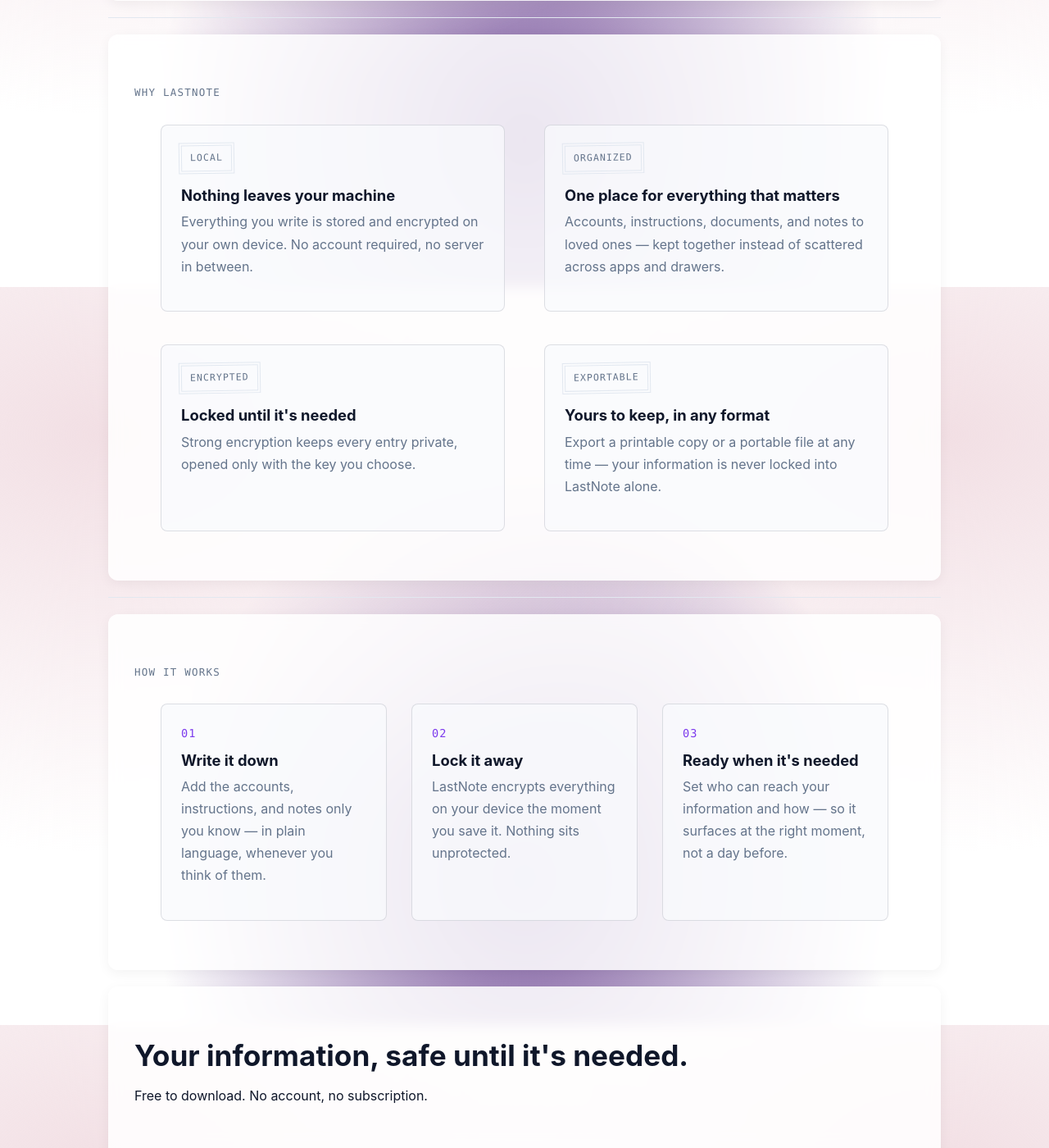
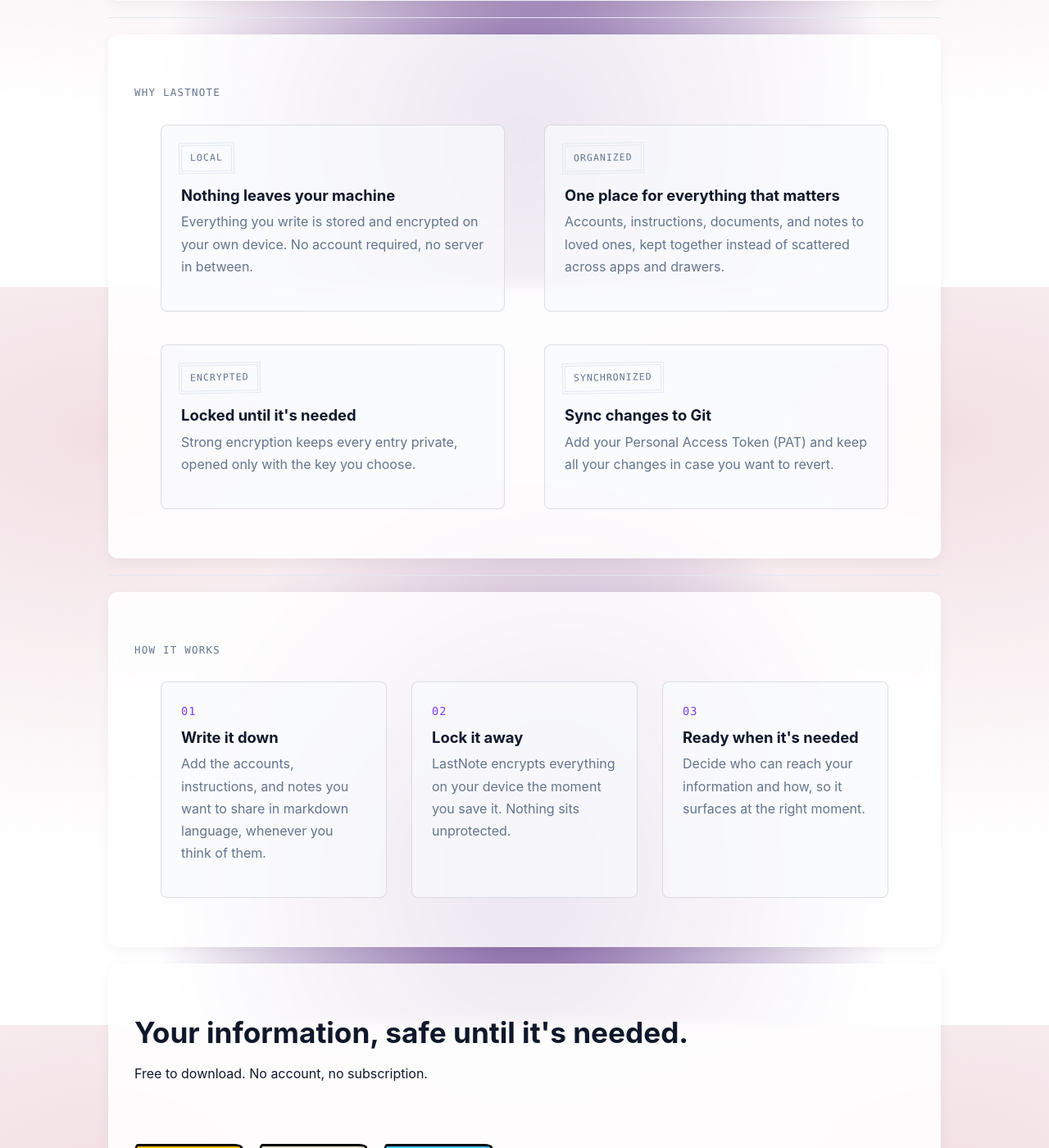
Before and after one commit to roupasz/lastnote, a Jekyll site: the page built from index.html, in a window 1280 px wide and 1400 px high, scrolled down 550 px. Shown: the whole window at 82% size. Built offline with Jekyll 4.4.1, drawn with Linux system fonts in a browser that asks for light colours.

Commit message:
doc: fix wording

```diff
--- a/_config.yml
+++ b/_config.yml
@@ -1,9 +1,9 @@
 title: LastNote
 tagline: "Keep important information safe and ready for the right moment."
 description: >-
-  LastNote is a desktop app for keeping the information that matters most —
-  passwords, instructions, accounts, documents — safe, organized, and ready
-  for the moment someone actually needs it.
+  LastNote holds the things that matter most, accounts, instructions,
+  documents, locked away until the moment someone
+  actually needs them.
 email: "roupasz@gmail.com"
 demo_video_url: ""
 
--- a/assets/css/style.scss
+++ b/assets/css/style.scss
@@ -27,7 +27,7 @@
 // Day / night theme variables
 // Cards (hero/features/how/cta) stay white with dark ink text in both
 // themes, so only the page background, header, footer, and accents need
-// to swap — that's what keeps text readable through the transition.
+// to swap, that's what keeps text readable through the transition.
 // ---------------------------------------------
 :root {
   // Day: Light pastels over crisp white
--- a/index.html
+++ b/index.html
@@ -48,7 +48,7 @@
       <div class="feature-card reveal reveal--stagger-2">
         <span class="stamp stamp--muted">Organized</span>
         <h3>One place for everything that matters</h3>
-        <p>Accounts, instructions, documents, and notes to loved ones — kept
+        <p>Accounts, instructions, documents, and notes to loved ones, kept
           together instead of scattered across apps and drawers.</p>
       </div>
       <div class="feature-card reveal reveal--stagger-3">
@@ -58,10 +58,10 @@
           key you choose.</p>
       </div>
       <div class="feature-card reveal reveal--stagger-4">
-        <span class="stamp stamp--muted">Exportable</span>
-        <h3>Yours to keep, in any format</h3>
-        <p>Export a printable copy or a portable file at any time — your
-          information is never locked into LastNote alone.</p>
+        <span class="stamp stamp--muted">Synchronized</span>
+        <h3>Sync changes to Git</h3>
+        <p>Add your Personal Access Token (PAT) and
+          keep all your changes in case you want to revert.</p>
       </div>
     </div>
   </div>
@@ -71,13 +71,13 @@
 
 <section id="how-it-works" class="how reveal">
   <div class="wrap">
-    <p class="eyebrow">How it works</p>
+    <p class="eyebrow">How It Works</p>
     <div class="how__grid">
       <div class="how-step reveal reveal--stagger-1">
         <span class="how-step__index">01</span>
         <h3>Write it down</h3>
-        <p>Add the accounts, instructions, and notes only you know — in
-          plain language, whenever you think of them.</p>
+        <p>Add the accounts, instructions, and notes you want to share in
+          markdown language, whenever you think of them.</p>
       </div>
       <div class="how-step reveal reveal--stagger-2">
         <span class="how-step__index">02</span>
@@ -88,8 +88,8 @@
       <div class="how-step reveal reveal--stagger-3">
         <span class="how-step__index">03</span>
         <h3>Ready when it's needed</h3>
-        <p>Set who can reach your information and how — so it surfaces at
-          the right moment, not a day before.</p>
+        <p>Decide who can reach your information and how, so it surfaces at
+          the right moment.</p>
       </div>
     </div>
   </div>
```
